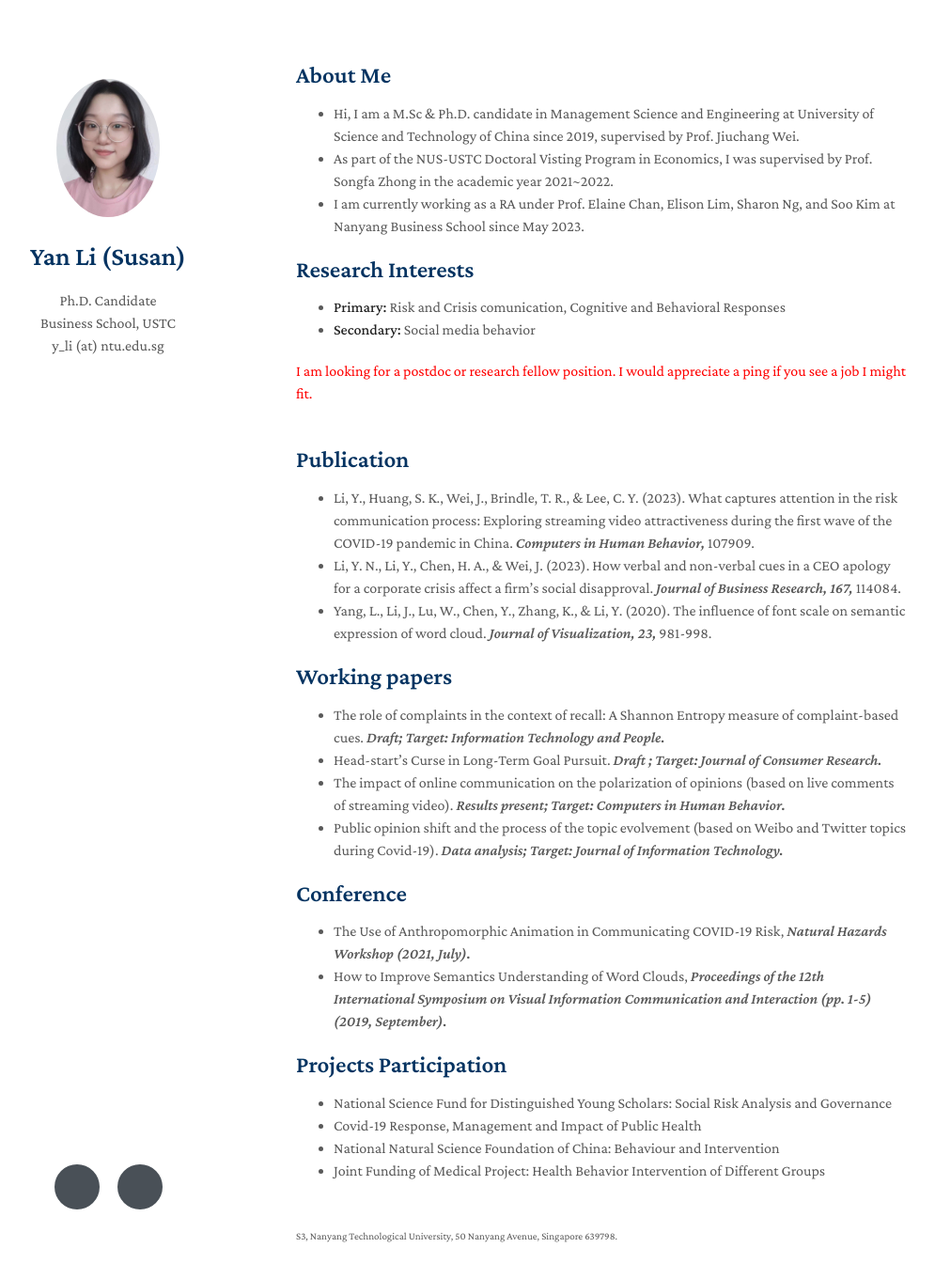
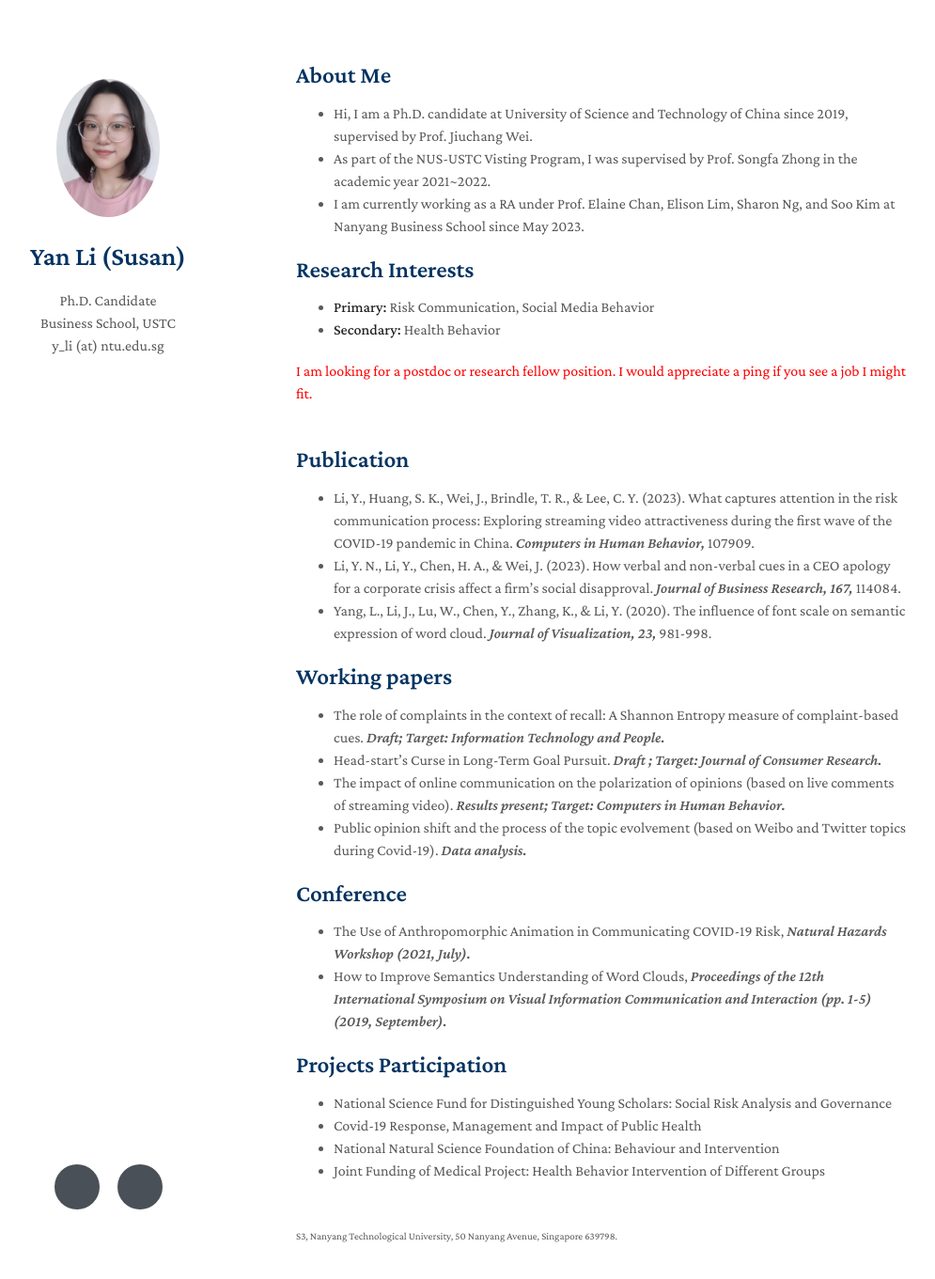
Before and after one commit to Yanli-susan/yanli-susan.github.io, a Jekyll site: the page built from index.md, in a window 1280 px wide and 1396 px high. Shown: the top 1361 px of the window at 94% size, without its empty margins (155-1150 px from the left). Built offline with Jekyll 4.4.1, drawn with Linux system fonts in a browser that asks for light colours; nearby versions of some CDN libraries; a style sheet for code colours, icons or effects is not loaded; our own code applies the rules of GitHub Pages for plain Markdown files.

Commit message:
Update index.md

```diff
--- a/index.md
+++ b/index.md
@@ -4,14 +4,14 @@ layout: homepage
 
 ## About Me
 
-- Hi, I am a M.Sc & Ph.D. candidate in Management Science and Engineering at University of Science and Technology of China since 2019, supervised by Prof. Jiuchang Wei.
-- As part of the NUS-USTC Doctoral Visting Program in Economics, I was supervised by Prof. Songfa Zhong in the academic year 2021~2022.
+- Hi, I am a Ph.D. candidate at University of Science and Technology of China since 2019, supervised by Prof. Jiuchang Wei.
+- As part of the NUS-USTC Visting Program, I was supervised by Prof. Songfa Zhong in the academic year 2021~2022.
 - I am currently working as a RA under Prof. Elaine Chan, Elison Lim, Sharon Ng, and Soo Kim at Nanyang Business School since May 2023.
 
 ## Research Interests
 
-- **Primary:** Risk and Crisis comunication, Cognitive and Behavioral Responses
-- **Secondary:** Social media behavior
+- **Primary:** Risk Communication, Social Media Behavior
+- **Secondary:** Health Behavior
 
 <font color=red> I am looking for a postdoc or research fellow position. I would appreciate a ping if you see a job I might fit. </font>
 <br/>
@@ -28,7 +28,7 @@ layout: homepage
 - The role of complaints in the context of recall: A Shannon Entropy measure of complaint-based cues. *Draft; Target: Information Technology and People.*
 - Head-start’s Curse in Long-Term Goal Pursuit. *Draft ; Target: Journal of Consumer Research.*
 - The impact of online communication on the polarization of opinions (based on live comments of streaming video). *Results present; Target: Computers in Human Behavior.*
-- Public opinion shift and the process of the topic evolvement (based on Weibo and Twitter topics during Covid-19). *Data analysis; Target: Journal of Information Technology.*
+- Public opinion shift and the process of the topic evolvement (based on Weibo and Twitter topics during Covid-19). *Data analysis.*
 
 
 ## Conference
```
